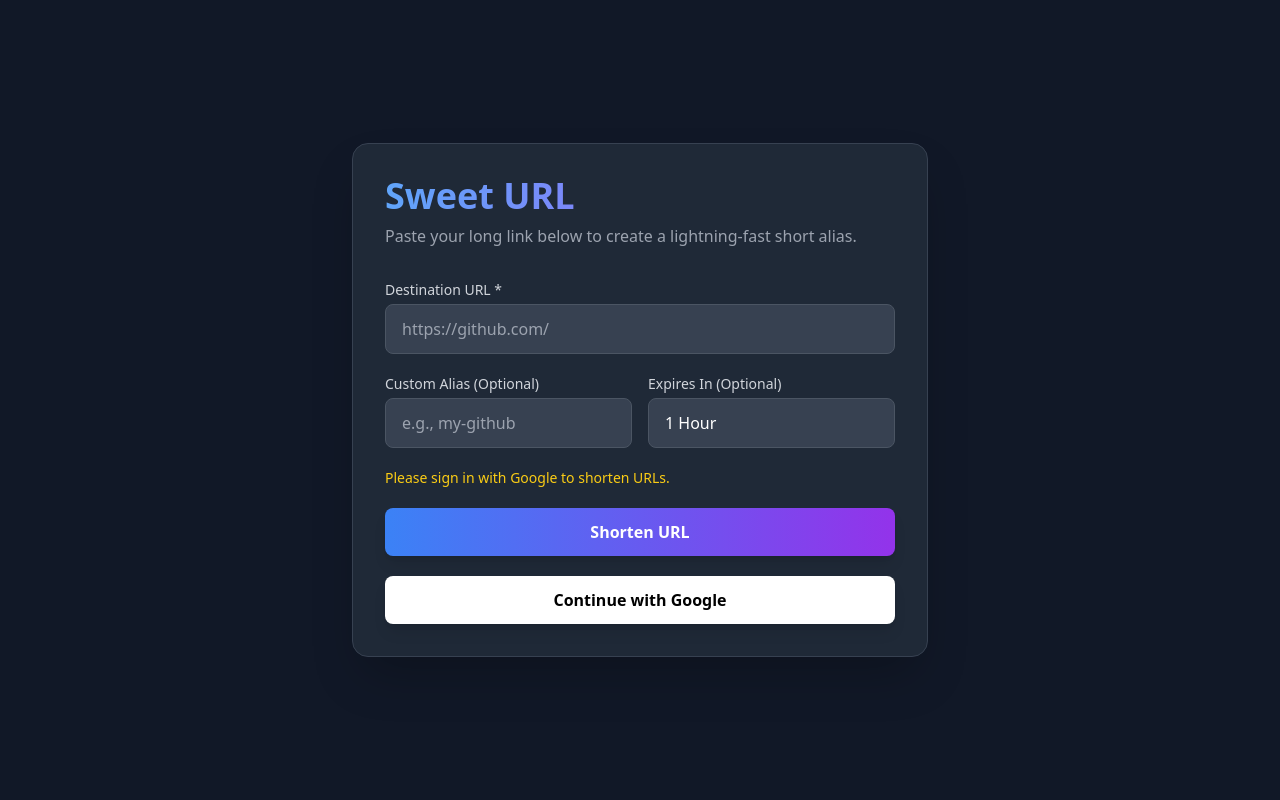
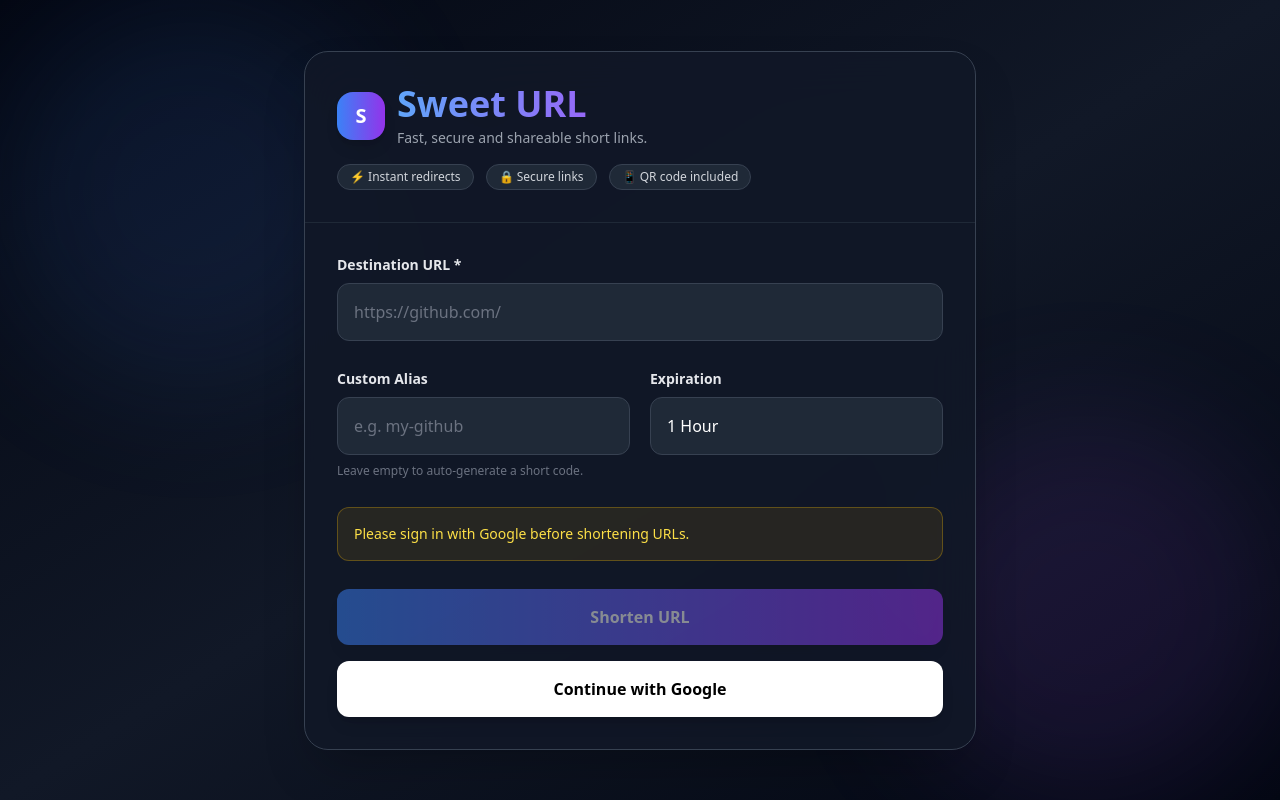
Before and after one commit to b-harsha-v/sweet-url, a FastAPI app: page / in a window 1280 px wide. Run offline with FastAPI, Linux system fonts and the light colour scheme; parts of the project's set-up code (start-up, migrations or seed data) failed here and were passed over; some libraries are stand-ins or nearby versions.

Commit message:
fix: improve UI/UX and fix Google OAuth login route

```diff
--- a/templates/index.html
+++ b/templates/index.html
@@ -6,54 +6,122 @@
     <title>Sweet URL | Enterprise Shortener</title>
     <script src="https://cdn.tailwindcss.com"></script>
   </head>
+
   <body
-    class="bg-gray-900 text-white min-h-screen flex items-center justify-center p-4"
+    class="min-h-screen bg-gradient-to-br from-gray-950 via-gray-900 to-gray-950 text-white flex items-center justify-center p-4"
   >
+    <!-- Background Glow -->
     <div
-      class="max-w-xl w-full bg-gray-800 rounded-2xl shadow-2xl p-8 border border-gray-700"
+      class="absolute top-0 left-0 w-96 h-96 bg-blue-500/10 blur-3xl rounded-full"
+    ></div>
+    <div
+      class="absolute bottom-0 right-0 w-96 h-96 bg-purple-500/10 blur-3xl rounded-full"
+    ></div>
+
+    <div
+      class="relative max-w-2xl w-full bg-gray-900/90 backdrop-blur-xl border border-gray-700 rounded-3xl shadow-2xl overflow-hidden"
     >
+      <!-- Header -->
+      <div class="p-8 border-b border-gray-800">
+        <div class="flex items-center gap-3 mb-4">
+          <div
+            class="w-12 h-12 rounded-2xl bg-gradient-to-r from-blue-500 to-purple-600 flex items-center justify-center font-black text-xl shadow-lg"
+          >
+            S
+          </div>
+
+          <div>
             <h1
-        class="text-4xl font-extrabold text-transparent bg-clip-text bg-gradient-to-r from-blue-400 to-purple-500 mb-2"
+              class="text-4xl font-black bg-gradient-to-r from-blue-400 to-purple-500 bg-clip-text text-transparent"
             >
               Sweet URL
             </h1>
-      <p class="text-gray-400 mb-8">
-        Paste your long link below to create a lightning-fast short alias.
+
+            <p class="text-sm text-gray-400 mt-1">
+              Fast, secure and shareable short links.
             </p>
+          </div>
+        </div>
 
-      <form id="shortenForm" class="space-y-5">
+        <!-- Trust Indicators -->
+        <div class="flex flex-wrap gap-3 text-xs">
+          <div
+            class="px-3 py-1 rounded-full bg-gray-800 border border-gray-700 text-gray-300"
+          >
+            ⚡ Instant redirects
+          </div>
+
+          <div
+            class="px-3 py-1 rounded-full bg-gray-800 border border-gray-700 text-gray-300"
+          >
+            🔒 Secure links
+          </div>
+
+          <div
+            class="px-3 py-1 rounded-full bg-gray-800 border border-gray-700 text-gray-300"
+          >
+            📱 QR code included
+          </div>
+        </div>
+      </div>
+
+      <!-- Content -->
+      <div class="p-8">
+        <form id="shortenForm" class="space-y-7">
+          <!-- URL -->
           <div>
-          <label class="block text-sm font-medium text-gray-300 mb-1"
-            >Destination URL *</label
+            <label
+              for="long_url"
+              class="block text-sm font-semibold text-gray-200 mb-2"
             >
+              Destination URL *
+            </label>
+
             <input
               type="url"
               id="long_url"
               required
+              aria-label="Destination URL"
               placeholder="https://github.com/"
-            class="w-full px-4 py-3 rounded-lg bg-gray-700 border border-gray-600 focus:ring-2 focus:ring-blue-500 focus:outline-none transition"
+              class="w-full px-4 py-4 rounded-xl bg-gray-800 border border-gray-700 focus:ring-2 focus:ring-blue-500 focus:border-blue-500 focus:outline-none transition text-white placeholder:text-gray-500"
             />
           </div>
 
-        <div class="grid grid-cols-2 gap-4">
+          <!-- Options -->
+          <div class="grid grid-cols-1 md:grid-cols-2 gap-5">
             <div>
-            <label class="block text-sm font-medium text-gray-300 mb-1"
-              >Custom Alias (Optional)</label
+              <label
+                for="custom_alias"
+                class="block text-sm font-semibold text-gray-200 mb-2"
               >
+                Custom Alias
+              </label>
+
               <input
                 type="text"
                 id="custom_alias"
-              placeholder="e.g., my-github"
-              class="w-full px-4 py-3 rounded-lg bg-gray-700 border border-gray-600 focus:ring-2 focus:ring-blue-500 focus:outline-none transition"
+                aria-label="Custom Alias"
+                placeholder="e.g. my-github"
+                class="w-full px-4 py-4 rounded-xl bg-gray-800 border border-gray-700 focus:ring-2 focus:ring-blue-500 focus:border-blue-500 focus:outline-none transition text-white placeholder:text-gray-500"
               />
+
+              <p class="text-xs text-gray-500 mt-2">
+                Leave empty to auto-generate a short code.
+              </p>
             </div>
+
             <div>
-            <label class="block text-sm font-medium text-gray-300 mb-1"
-              >Expires In (Optional)</label
+              <label
+                for="expires_in"
+                class="block text-sm font-semibold text-gray-200 mb-2"
               >
+                Expiration
+              </label>
+
               <select
                 id="expires_in"
-              class="w-full px-4 py-3 rounded-lg bg-gray-700 border border-gray-600 focus:ring-2 focus:ring-blue-500 focus:outline-none transition appearance-none"
+                aria-label="Expiration Time"
+                class="w-full px-4 py-4 rounded-xl bg-gray-800 border border-gray-700 focus:ring-2 focus:ring-blue-500 focus:border-blue-500 focus:outline-none transition appearance-none text-white"
               >
                 <option value="1">1 Hour</option>
                 <option value="24">24 Hours</option>
@@ -61,84 +129,119 @@
               </select>
             </div>
           </div>
-        <p id="loginWarning" class="hidden text-yellow-400 text-sm">
-          Please sign in with Google to shorten URLs.
-        </p>
+
+          <!-- Login Warning -->
+          <div
+            id="loginWarning"
+            class="hidden p-4 rounded-xl bg-yellow-500/10 border border-yellow-500/30 text-yellow-300 text-sm"
+          >
+            Please sign in with Google before shortening URLs.
+          </div>
+
+          <!-- Authenticated User -->
+          <div
+            id="userInfo"
+            class="hidden p-4 rounded-xl bg-green-500/10 border border-green-500/30 text-green-300 text-sm font-medium"
+          ></div>
+
+          <!-- Actions -->
+          <div class="space-y-4">
             <button
+              id="submitBtn"
               type="submit"
-          class="w-full bg-gradient-to-r from-blue-500 to-purple-600 hover:from-blue-600 hover:to-purple-700 text-white font-bold py-3 px-4 rounded-lg shadow-lg transform transition hover:-translate-y-0.5"
+              disabled
+              class="w-full bg-gradient-to-r from-blue-500 to-purple-600 hover:from-blue-600 hover:to-purple-700 disabled:opacity-50 disabled:cursor-not-allowed text-white font-bold py-4 px-4 rounded-xl shadow-lg transition-all duration-300 hover:-translate-y-0.5"
             >
               Shorten URL
             </button>
+
             <a
               id="googleLoginBtn"
-          href="/auth/google/login"
-          class="block text-center w-full bg-white text-black font-semibold py-3 px-4 rounded-lg shadow-lg transition hover:bg-gray-200"
+              href="/login/google"
+              class="block text-center w-full bg-white text-black font-semibold py-4 px-4 rounded-xl shadow-lg transition hover:bg-gray-200"
             >
               Continue with Google
             </a>
-
-        <div
-          id="userInfo"
-          class="hidden text-center text-green-400 text-sm font-medium"
-        ></div>
+          </div>
         </form>
 
+        <!-- Result -->
         <div
           id="resultBox"
-        class="mt-8 hidden p-6 bg-gray-900 rounded-xl border border-green-500/30"
+          class="mt-8 hidden opacity-0 translate-y-4 transition-all duration-300 p-6 bg-gray-950 border border-green-500/30 rounded-2xl"
         >
-        <p class="text-sm text-green-400 font-semibold mb-4">
-          Success! Your short URL has been created.
+          <div class="flex items-center gap-2 mb-5">
+            <div
+              class="w-8 h-8 rounded-full bg-green-500/20 flex items-center justify-center"
+            >
+              ✓
+            </div>
+
+            <p class="text-green-400 font-semibold">
+              Your short URL is ready.
             </p>
+          </div>
 
           <!-- Short URL -->
-        <div class="mb-5">
-          <p class="text-xs uppercase tracking-wide text-gray-400 mb-2">
+          <div class="mb-6">
+            <p class="text-xs uppercase tracking-widest text-gray-500 mb-3">
               Short URL
             </p>
 
             <div
-            class="flex items-center justify-between bg-gray-800 px-4 py-3 rounded-lg"
+              class="flex flex-col md:flex-row gap-3 md:items-center bg-gray-900 border border-gray-800 px-4 py-4 rounded-xl"
             >
               <a
                 id="shortLink"
                 href="#"
                 target="_blank"
-              class="text-blue-400 hover:text-blue-300 font-mono truncate"
+                class="text-blue-400 hover:text-blue-300 font-mono break-all"
+              ></a>
+
+              <button
+                id="copyBtn"
+                type="button"
+                class="px-4 py-2 rounded-lg bg-gray-800 hover:bg-gray-700 transition text-sm font-semibold"
               >
-            </a>
+                Copy
+              </button>
             </div>
           </div>
 
-        <!-- QR Section -->
+          <!-- QR -->
           <div class="flex flex-col items-center">
-          <p class="text-xs uppercase tracking-wide text-gray-400 mb-3">
+            <p class="text-xs uppercase tracking-widest text-gray-500 mb-4">
               QR Code
             </p>
 
-          <div class="bg-white p-4 rounded-xl shadow-lg">
-            <img id="qrImage" class="hidden w-44 h-44" />
+            <div class="bg-white p-4 rounded-2xl shadow-lg">
+              <img id="qrImage" class="hidden w-44 h-44" alt="QR Code" />
             </div>
 
-          <p class="text-gray-500 text-xs mt-3 text-center">
-            Scan this QR code to open your shortened URL instantly.
+            <p class="text-gray-500 text-xs mt-4 text-center">
+              Scan this QR code to instantly open your shortened link.
             </p>
           </div>
         </div>
 
+        <!-- Error -->
         <div
           id="errorBox"
-        class="mt-4 hidden p-4 bg-red-900/50 border border-red-500 rounded-lg text-red-200 text-sm"
+          class="mt-5 hidden p-4 bg-red-500/10 border border-red-500/30 rounded-xl text-red-300 text-sm"
         ></div>
+      </div>
     </div>
 
     <script>
       const googleBtn = document.getElementById("googleLoginBtn");
-
       const loginWarning = document.getElementById("loginWarning");
+      const submitBtn = document.getElementById("submitBtn");
+      const resultBox = document.getElementById("resultBox");
+      const errorBox = document.getElementById("errorBox");
+      const copyBtn = document.getElementById("copyBtn");
 
       let isAuthenticated = false;
+
       async function checkAuth() {
         try {
           const response = await fetch("/me");
@@ -146,74 +249,117 @@
           if (response.ok) {
             isAuthenticated = true;
 
+            const data = await response.json();
+
             googleBtn.classList.add("hidden");
+            loginWarning.classList.add("hidden");
 
-            const data = await response.json();
+            submitBtn.disabled = false;
 
             const userInfo = document.getElementById("userInfo");
 
             userInfo.classList.remove("hidden");
-
             userInfo.textContent = `Signed in as ${data.email}`;
-
-            loginWarning.classList.add("hidden");
           } else {
             isAuthenticated = false;
-
+            submitBtn.disabled = true;
             loginWarning.classList.remove("hidden");
           }
         } catch {
           isAuthenticated = false;
-
+          submitBtn.disabled = true;
           loginWarning.classList.remove("hidden");
         }
       }
 
       checkAuth();
+
       document
         .getElementById("shortenForm")
         .addEventListener("submit", async (e) => {
           e.preventDefault();
+
           if (!isAuthenticated) {
             loginWarning.classList.remove("hidden");
-
             return;
           }
+
+          errorBox.classList.add("hidden");
+
+          submitBtn.disabled = true;
+          submitBtn.textContent = "Creating...";
 
           const longUrl = document.getElementById("long_url").value;
           const customAlias = document.getElementById("custom_alias").value;
           const expiresIn = document.getElementById("expires_in").value;
 
-          const payload = { long_url: longUrl };
-          if (customAlias) payload.custom_alias = customAlias;
-          if (expiresIn) payload.expires_in_hours = parseInt(expiresIn);
+          const payload = {
+            long_url: longUrl,
+          };
+
+          if (customAlias) {
+            payload.custom_alias = customAlias;
+          }
+
+          if (expiresIn) {
+            payload.expires_in_hours = parseInt(expiresIn);
+          }
 
           try {
             const response = await fetch("/api/v1/shorten", {
               method: "POST",
-              headers: { "Content-Type": "application/json" },
+              headers: {
+                "Content-Type": "application/json",
+              },
               body: JSON.stringify(payload),
             });
 
             const data = await response.json();
 
-            if (response.ok) {
-              document.getElementById("errorBox").classList.add("hidden");
-              document.getElementById("resultBox").classList.remove("hidden");
+            if (!response.ok) {
+              throw new Error(data.detail || "Something went wrong.");
+            }
+
             const linkElement = document.getElementById("shortLink");
+            const qrImage = document.getElementById("qrImage");
+
             linkElement.href = data.short_url;
             linkElement.textContent = data.short_url;
-              const qrImage = document.getElementById("qrImage");
+
             qrImage.src = data.qr_code;
             qrImage.classList.remove("hidden");
-            } else {
-              throw new Error(data.detail || "Something went wrong.");
-            }
+
+            resultBox.classList.remove("hidden");
+
+            setTimeout(() => {
+              resultBox.classList.remove("opacity-0", "translate-y-4");
+            }, 10);
           } catch (error) {
-            document.getElementById("resultBox").classList.add("hidden");
-            const errorBox = document.getElementById("errorBox");
+            resultBox.classList.add("hidden");
+
             errorBox.classList.remove("hidden");
             errorBox.textContent = error.message;
+          } finally {
+            submitBtn.disabled = false;
+            submitBtn.textContent = "Shorten URL";
+          }
+        });
+
+      copyBtn.addEventListener("click", async () => {
+        const shortUrl = document.getElementById("shortLink").textContent;
+
+        if (!shortUrl) return;
+
+        try {
+          await navigator.clipboard.writeText(shortUrl);
+
+          copyBtn.textContent = "Copied!";
+
+          setTimeout(() => {
+            copyBtn.textContent = "Copy";
+          }, 2000);
+        } catch {
+          copyBtn.textContent = "Failed";
         }
       });
     </script>
```
Lines whose indentation alone changed are shown as unchanged.
